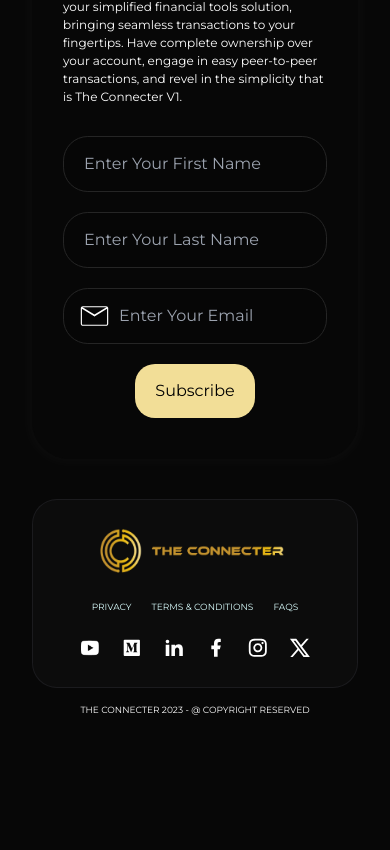
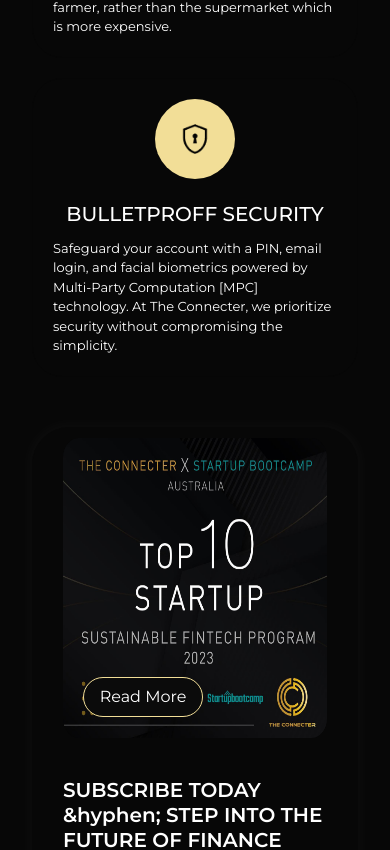
Before and after one commit to MoazamAli45/Connecter, a Next.js app: page /feature in a window 390 px wide. Shown: the part 7214-8064 px from the top of the page. Before the commit the page ends 7941 px from the top, so only its background shows below. Built offline with nearby package versions, Linux system fonts and the light colour scheme.

Commit message:
Fixed Changes

```diff
--- a/app/components/Feature/Accessible.jsx
+++ b/app/components/Feature/Accessible.jsx
@@ -232,7 +232,7 @@
               <p className="text-[16px] text-center leading-[24px] font-normal cursor-pointer text-white">
                 {item.content}
               </p>
-              <div className="relative w-[70%] h-[350px] sm:h-[600px] md:h-[900px] custom-md:h-[1030px]">
+              <div className="relative w-[70%] h-[500px] sm:h-[600px] md:h-[900px] custom-md:h-[1030px]">
                 <Image
                   src={item.image}
                   alt="mobile"
--- a/app/components/Feature/Subscribe.jsx
+++ b/app/components/Feature/Subscribe.jsx
@@ -40,11 +40,6 @@
               </p>
               {/*   FORM  */}
 
-              {/*    TODO MAIL CHIMP SUBSCRIBE */}
-              {/* <NewsletterSubscribe
-                styles={"flex flex-col custom-md:mt-[10px]"}
-              /> */}
-
               <NewsLetterForm styles={"flex flex-col custom-md:mt-[10px]"} />
             </div>
           </div>
--- a/app/components/Home/Hero.jsx
+++ b/app/components/Home/Hero.jsx
@@ -13,7 +13,7 @@
       <Wrapper styles="px-0 sm:px-8 custom-md:px-14  image-glow ">
         {/*   BG IMAGE  ===========> */}
 
-        <div className="hero-bg -z-[10]  w-[200px] h-[200px]  sm:w-[340px] sm:h-[340px] custom-xl:w-[455px] custom-xl:h-[455px]  max-w-[400px]  -top-[60px] sm:-top-[104px]">
+        <div className="hero-bg -z-[10]  w-[200px] h-[200px]  sm:w-[340px] sm:h-[340px] custom-xl:w-[455px] custom-xl:h-[455px] custom-xL:max-w-[455px]  max-w-[400px]  -top-[60px] sm:-top-[104px]">
           <Image
             src={"/home/hero-bg.png"}
             alt="hero-bg"
--- a/app/components/Home/Payment.jsx
+++ b/app/components/Home/Payment.jsx
@@ -12,7 +12,7 @@
           <Typography.H2 styles="text-[20px] custom-md:text-[26px] custom-xl:text-[40px] font-medium text-center custom-md:w-[70%]  mx-auto payment-heading">
             SEND PAYMENTS ANYWHERE, ANYTIME, AND HAVE IT ARRIVE IN SECONDS.
           </Typography.H2>
-          <div className="relative w-[300px] max-w-[500px] h-[200px]  sm:w-[700px] sm:max-w-[800px] sm:h-[400px] custom-md:w-[1000px] xl:w-[1260px] custom-md:h-[500px] lg:h-[620px] custom-md:max-w-[1270px] ">
+          <div className="relative w-[500px] max-w-[500px] h-[300px]  sm:w-[700px] sm:max-w-[800px] sm:h-[400px] custom-md:w-[1000px] xl:w-[1260px] custom-md:h-[500px] lg:h-[620px] custom-md:max-w-[1270px] ">
             <Image
               src={"/home/payment.png"}
               alt="payment"
--- a/app/components/Home/Video.jsx
+++ b/app/components/Home/Video.jsx
@@ -11,7 +11,7 @@
   return (
     <section className="my-[40px] ">
       <Wrapper>
-        <div className="video-section  max-w-full h-[300px] sm:h-[500px] custom-md:h-[650px] mx-auto my-auto">
+        <div className="video-section  max-w-full h-[250px] sm:h-[500px] custom-md:h-[650px] mx-auto my-auto">
           <Image
             src={"/home/thumbnail.webp"}
             alt="video"
--- a/app/components/Timeline/Timeline.jsx
+++ b/app/components/Timeline/Timeline.jsx
@@ -3,12 +3,12 @@
 const Timeline = () => {
   return (
     <>
-      <div className="hidden  custom-md:block  w-full mt-[40px]  h-[85vh]  my-auto  custom-lg:mt-[20px] overflow-x-hidden">
+      <div className="hidden  custom-md:block  w-full mt-[40px] h-[94vh]  min-h-[88vh]  my-auto  custom-lg:mt-[20px] overflow-x-hidden">
         {/* <!-- Vertical Timeline #1 --> */}
 
         <div className="relative pl-8  py-6 group ">
           {/* <!-- Vertical line (::before) ~ Date ~ Title ~ Circle marker (::after) --> */}
-          <div className="flex flex-col sm:flex-row items-start mb-1 group-last:before:hidden before:absolute before:left-2 sm:before:left-0 before:h-[91%]  before:mt-[6px] before:mb-0  before:px-[.5px] before:bg-[#1c1c1c] sm:before:ml-[6.5rem] before:self-start before:-translate-x-1/2 before:translate-y-3 ">
+          <div className="flex flex-col sm:flex-row items-start mb-1 group-last:before:hidden before:absolute before:left-2 sm:before:left-0 before:h-[95%]  before:mt-[6px] before:mb-0  before:px-[.5px] before:bg-[#1c1c1c] sm:before:ml-[6.5rem] before:self-start before:-translate-x-1/2 before:translate-y-3 ">
             <span className="circle-number w-[50px] h-[45px] text-[16px] custom-xl:w-[60px] custom-xl:h-[60px] custom-xl:text-[22px] absolute left-2 sm:left-0  sm:ml-[6.5rem] -translate-x-1/2 ">
               01
             </span>
@@ -27,6 +27,7 @@
               • Conception & Ideation
             </h5>
           </div>
+          <div className="h-[88px]"></div>
         </div>
 
         {/* <!-- Item #2 --> */}
@@ -57,7 +58,7 @@
             </div>
           </div>
           {/*   FOR CONTENT */}
-          <div className="h-[80px]"></div>
+          <div className="h-[90px]"></div>
         </div>
 
         {/* <!-- Item #3 --> */}
@@ -88,7 +89,7 @@
             </div>
           </div>
           {/*   FOR CONTENT */}
-          <div className="h-[80px]"></div>
+          <div className="h-[90px]"></div>
         </div>
 
         {/* <!-- Item #4 --> */}
--- a/app/globals.css
+++ b/app/globals.css
@@ -185,7 +185,7 @@
   background-position: center top;
   background-size: 100%;
 
-  height: 80vh;
+  height: 90vh;
   width: 100%;
 }
 @media (max-width: 991px) {
@@ -263,6 +263,19 @@
   padding: 15px 20px;
   color: white;
 }
+
+@media (max-width: 640px) {
+  .subscribe-input-text,
+  .subscribe-input-email {
+    padding: 10px 20px;
+    font-size: 12px;
+  }
+  .subscribe-btn {
+    padding: 10px 30px !important;
+    font-size: 14px !important;
+  }
+}
+
 .subscribe-input-text:focus {
   outline: none;
 }
--- a/app/layout/Navbar.jsx
+++ b/app/layout/Navbar.jsx
@@ -18,7 +18,7 @@
   };
   return (
     <>
-      <header className="  bg-[#202020]">
+      <header className="  bg-[#202020] h-[90px]  custom-md:h-[105px]">
         <div className="w-full max-w-[1400px] sm:px-6 py-[20px] mx-auto">
           <nav className="mx-6 sm:mx-8 custom-md:mx-14 flex justify-between items-center">
             <div className="flex  gap-2 ">
--- a/app/shared/Input.jsx
+++ b/app/shared/Input.jsx
@@ -11,7 +11,7 @@
   return (
     <div className={`relative ${styles}`} style={style}>
       <input
-        className="subscribe-input-email w-full " // Adjust padding to make room for the icon
+        className="subscribe-input-email w-full "
         type="email"
         value={value}
         onChange={onChange}
```
